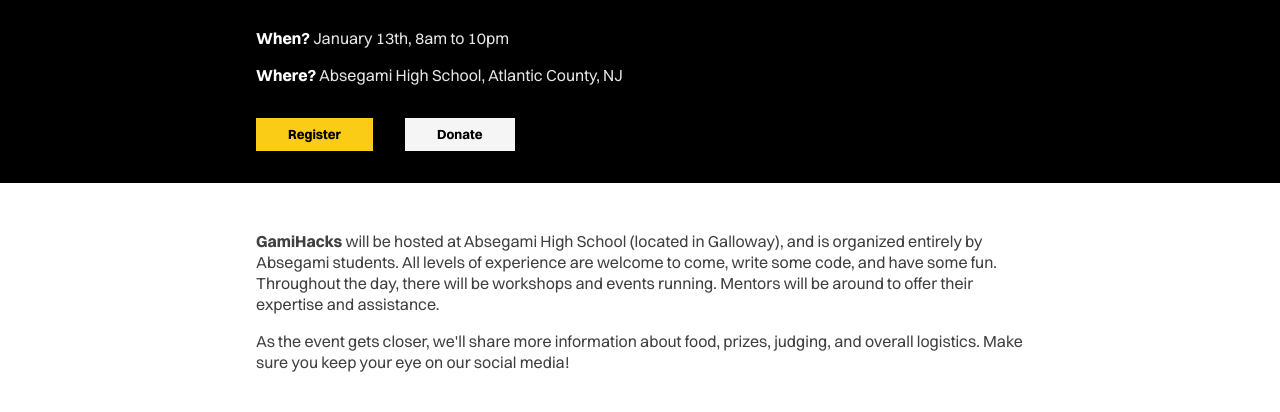
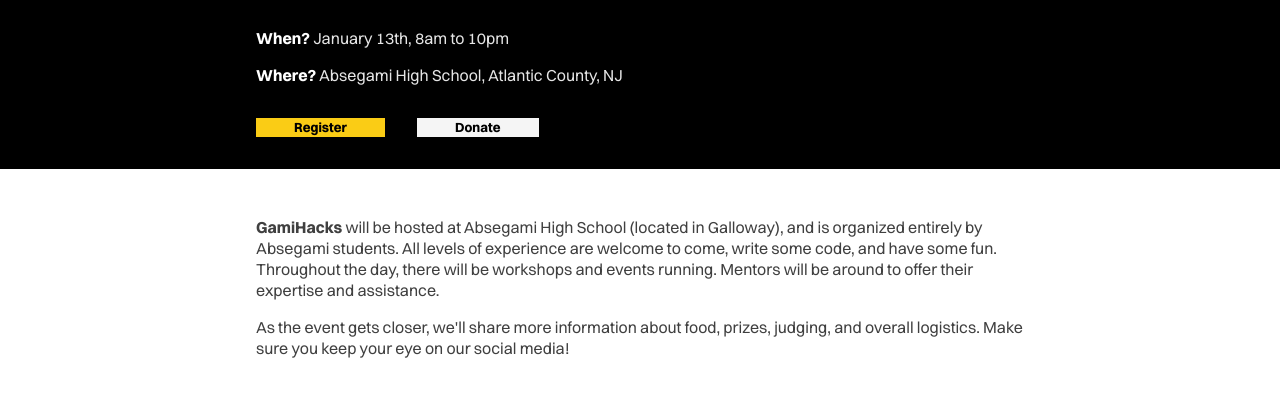
Before and after one commit to ajkachnic/gamihacks, an Astro site: page / in a window 1280 px wide. Shown: the part 300-712 px from the top of the page. Built offline with nearby package versions, Linux system fonts and the light colour scheme; Astro itself is replaced by a stand-in of ours.

Commit message:
Update index.astro

```diff
--- a/src/pages/index.astro
+++ b/src/pages/index.astro
@@ -69,10 +69,10 @@
 
         <div class="flex gap-8 mt8">
           <button
-            class="border-none py-2 px-8 bg-yellow-400 font-bold font-sans"
+            class="border-none bg-yellow-400 font-bold font-sans"
           >
             <a
-              class="text-black decoration-none"
+              class="text-black decoration-none py-2 px-8"
               href="https://forms.gle/1mAv4MW3WWmP2d5b9"
               target="_blank"
             >
@@ -80,11 +80,11 @@
             </a>
           </button>
           <button
-            class="border-none py-2 px-8 bg-neutral-100 text-black font-bold font-sans"
+            class="border-none bg-neutral-100 text-black font-bold font-sans"
           >
             <a
               href="https://bank.hackclub.com/donations/start/gamihacks"
-              class="text-black decoration-none"
+              class="text-black decoration-none py-2 px-8"
               target="_blank">Donate</a
             >
           </button>
```
